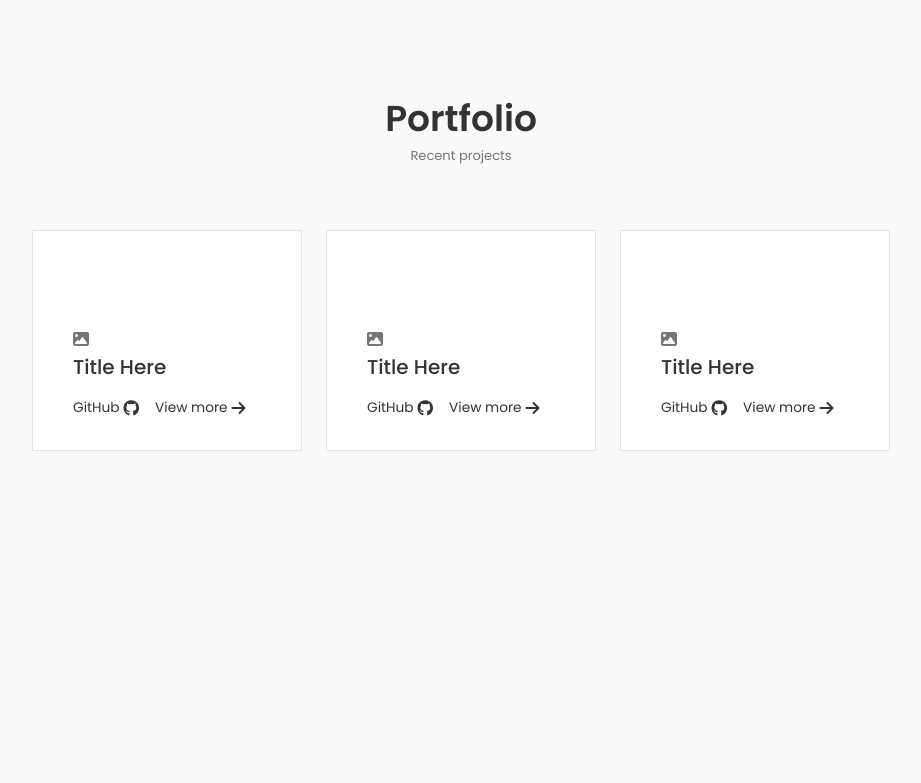
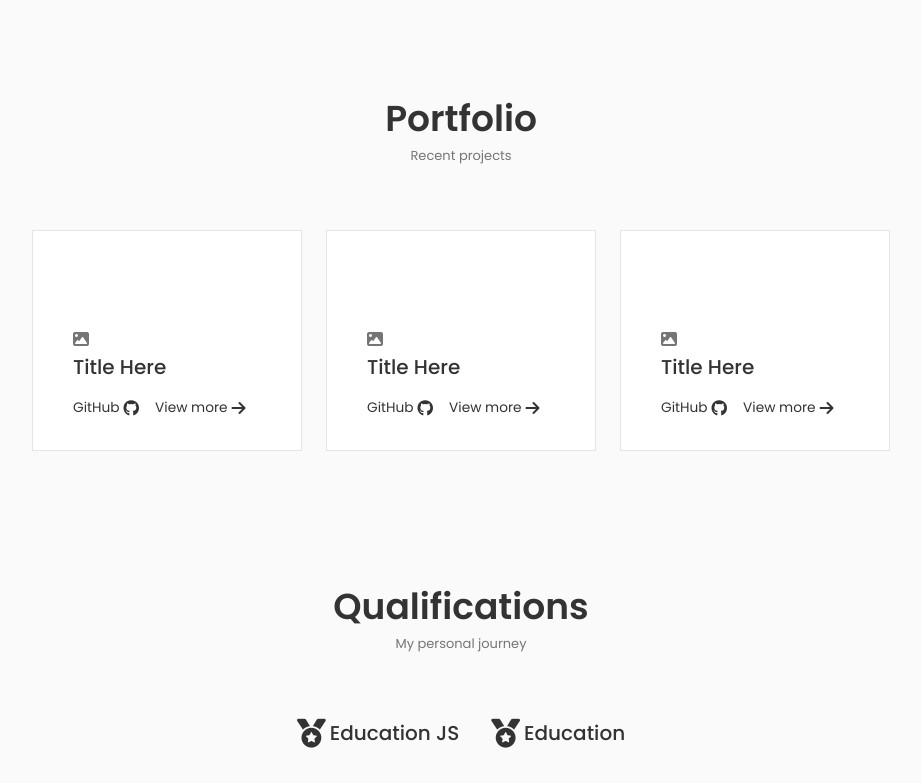
Before and after one commit to emin-apm/Portfolio, a React (Vite) app in the folder MyPortfolio/: page / in a window 1280 px wide. Shown: the part 2000-2783 px from the top of the page, without its empty margins (179-1100 px from the left). Before the commit the page ends 2483 px from the top, so only its background shows below. Built offline with nearby package versions, Linux system fonts and the light colour scheme.

Commit message:
Add home qialification component

```diff
--- a/MyPortfolio/src/pages/HomePage.jsx
+++ b/MyPortfolio/src/pages/HomePage.jsx
@@ -2,6 +2,7 @@ import About from "../components/About/About";
 import Header from "../components/Header/Header";
 import Hero from "../components/Hero/Hero";
 import Projects from "../components/Projects/Projects";
+import Qualifications from "../components/Qualifications/Qualifications";
 import Skills from "../components/Skills/Skills";
 
 export default function HomePage() {
@@ -12,6 +13,7 @@ export default function HomePage() {
       <About />
       <Skills />
       <Projects />
+      <Qualifications />
     </>
   );
 }
```
